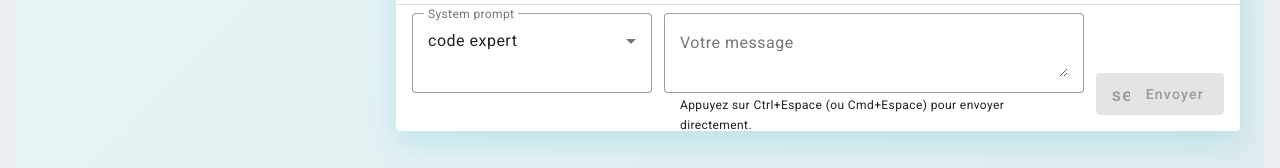
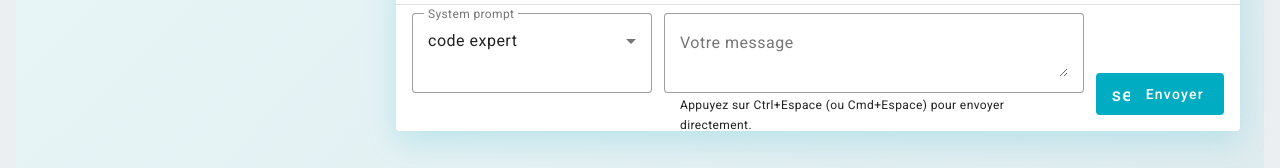
Before and after one commit to guerinaxel/Tesr, an Angular app in the folder frontend/: page / in a window 1280 px wide. Shown: the part 633-801 px from the top of the page. Built offline with nearby package versions, Linux system fonts and the light colour scheme; no server answers.

Commit message:
Allow chatting without topic selection

```diff
--- a/frontend/src/app/chat/chat.component.html
+++ b/frontend/src/app/chat/chat.component.html
@@ -105,6 +105,7 @@
               *ngIf="systemPrompt === 'custom'"
               class="chat-input__custom"
               appearance="outline"
+              floatLabel="always"
             >
               <mat-label>Custom prompt</mat-label>
               <input
@@ -135,7 +136,7 @@
             mat-flat-button
             color="primary"
             type="submit"
-            [disabled]="isSending || !selectedTopicId"
+            [disabled]="isSending"
             data-cy="send-button"
           >
             <mat-progress-spinner
--- a/frontend/src/app/chat/chat.component.ts
+++ b/frontend/src/app/chat/chat.component.ts
@@ -76,10 +76,6 @@ export class ChatComponent implements OnInit {
 
   onSubmit(): void {
     if (this.isSending) {
-      return;
-    }
-
-    if (!this.selectedTopicId) {
       return;
     }
 
```
